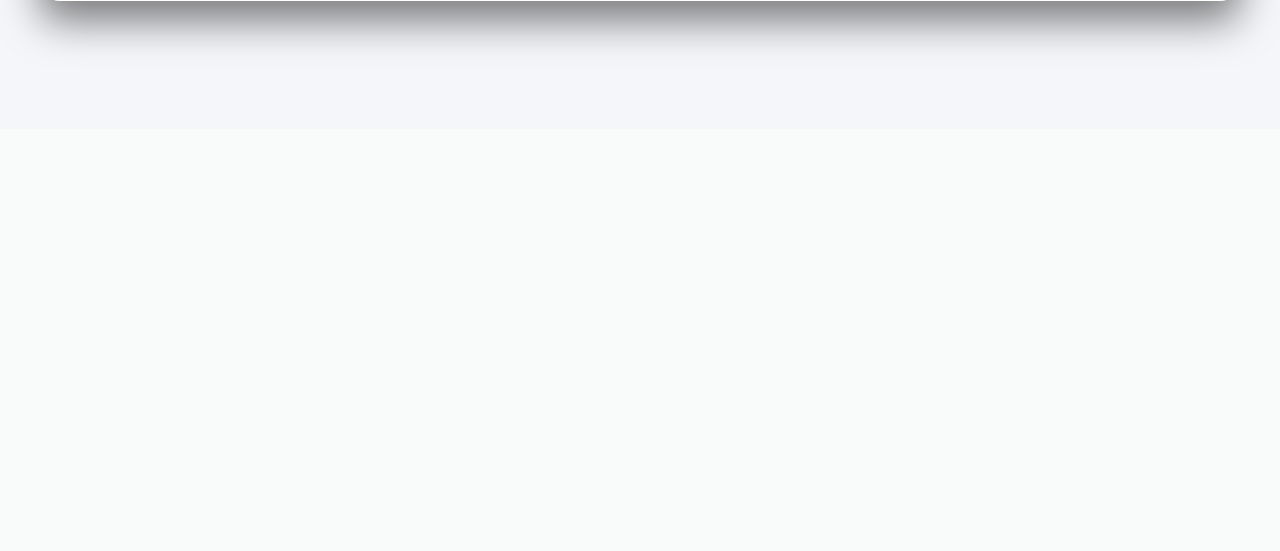
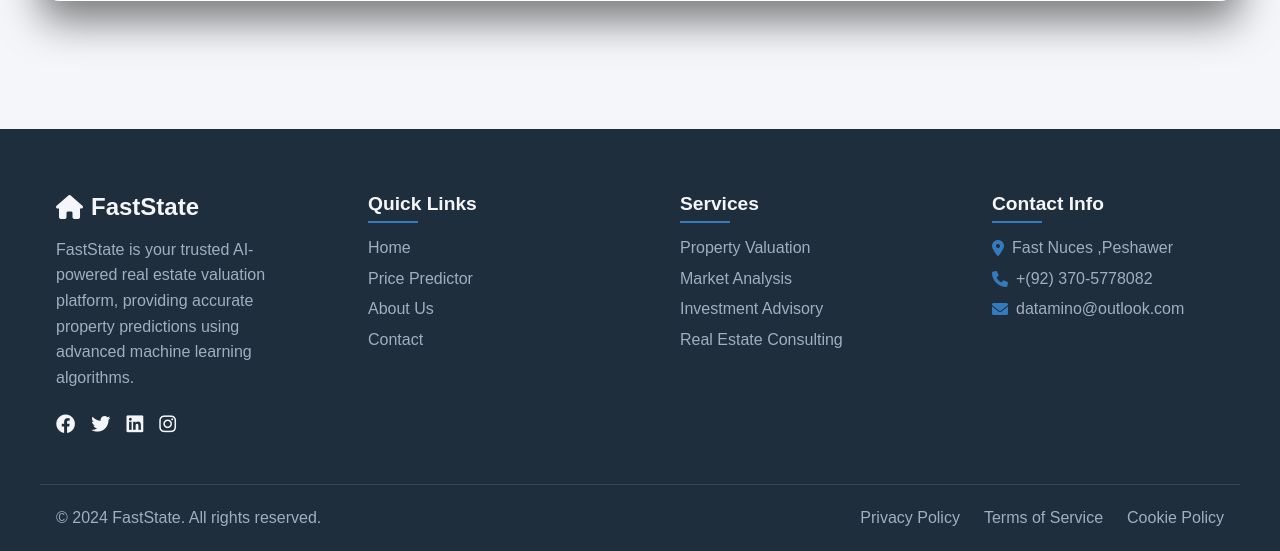
Before and after one commit to datamino/faststate, a Flask app: template templates/index.html in a window 1280 px wide. Shown: the part 1518-2069 px from the top of the page. Before the commit the page ends 1569 px from the top, so only its background shows below. Run offline with Flask 3, Linux system fonts and the light colour scheme; the template is opened without the code that fills it, so the values that code supplies are empty.

Commit message:
Final Commit

```diff
--- a/templates/index.html
+++ b/templates/index.html
@@ -96,7 +96,7 @@
             text-align: center;
             padding: 0 2rem;
             background: linear-gradient(rgba(44, 62, 80, 0.3), rgba(44, 62, 80, 0.3)),
-                        url('bg.jpg') center/cover no-repeat;
+                        url('https://ucarecdn.com/04d7806f-d933-422b-8b48-891ce3327811/bg.jpg') center/cover no-repeat;
             position: relative;
         }
 
@@ -347,6 +347,149 @@
             }
         }
 
+        .footer {
+            background:rgb(31, 46, 61);
+            color: var(--light);
+            padding: 4rem 2rem 0;
+            margin-top: 4rem;
+        }
+
+        .footer-content {
+            max-width: 1200px;
+            margin: 0 auto;
+            display: grid;
+            grid-template-columns: repeat(auto-fit, minmax(250px, 1fr));
+            gap: 3rem;
+            padding-bottom: 3rem;
+        }
+
+        .footer-section {
+            padding: 0 1rem;
+        }
+
+        .footer-logo {
+            display: flex;
+            align-items: center;
+            gap: 0.5rem;
+            font-size: 1.5rem;
+            font-weight: 700;
+            margin-bottom: 1rem;
+        }
+
+        .footer-description {
+            color: #a0aec0;
+            line-height: 1.6;
+            margin-bottom: 1.5rem;
+        }
+
+        .social-links {
+            display: flex;
+            gap: 1rem;
+        }
+
+        .social-links a {
+            color: var(--light);
+            font-size: 1.2rem;
+            transition: color 0.3s ease;
+        }
+
+        .social-links a:hover {
+            color: #357ABD;
+        }
+
+        .footer-section h3 {
+            color: var(--light);
+            font-size: 1.2rem;
+            margin-bottom: 1.5rem;
+            position: relative;
+        }
+
+        .footer-section h3::after {
+            content: '';
+            position: absolute;
+            left: 0;
+            bottom: -0.5rem;
+            width: 50px;
+            height: 2px;
+            background: #357ABD;
+        }
+
+        .footer-section ul {
+            list-style: none;
+        }
+
+        .footer-section ul li {
+            margin-bottom: 0.8rem;
+        }
+
+        .footer-section ul li a {
+            color: #a0aec0;
+            text-decoration: none;
+            transition: color 0.3s ease;
+        }
+
+        .footer-section ul li a:hover {
+            color: #357ABD;
+        }
+
+        .contact-info li {
+            display: flex;
+            align-items: center;
+            gap: 0.5rem;
+            color: #a0aec0;
+        }
+
+        .contact-info li i {
+            color: #357ABD;
+        }
+
+        .footer-bottom {
+            max-width: 1200px;
+            margin: 0 auto;
+            padding: 1.5rem 1rem;
+            display: flex;
+            justify-content: space-between;
+            align-items: center;
+            border-top: 1px solid rgba(255, 255, 255, 0.1);
+        }
+
+        .footer-bottom p {
+            color: #a0aec0;
+        }
+
+        .footer-bottom-links {
+            display: flex;
+            gap: 1.5rem;
+        }
+
+        .footer-bottom-links a {
+            color: #a0aec0;
+            text-decoration: none;
+            transition: color 0.3s ease;
+        }
+
+        .footer-bottom-links a:hover {
+            color: #357ABD;
+        }
+
+        @media (max-width: 768px) {
+            .footer-content {
+                grid-template-columns: 1fr;
+            }
+
+            .footer-bottom {
+                flex-direction: column;
+                text-align: center;
+                gap: 1rem;
+            }
+
+            .footer-bottom-links {
+                flex-direction: column;
+                gap: 0.5rem;
+            }
+        }
+
+
 
     </style>
 </head>
@@ -527,6 +670,65 @@
         </div>
     </div>
 </div>
+<footer class="footer">
+    <div class="footer-content">
+        <div class="footer-section">
+            <div class="footer-logo">
+                <i class="fas fa-home"></i>
+                <span>FastState</span>
+            </div>
+            <p class="footer-description">
+                FastState is your trusted AI-powered real estate valuation platform, providing accurate property predictions using advanced machine learning algorithms.
+            </p>
+            <div class="social-links">
+                <a href="#"><i class="fab fa-facebook"></i></a>
+                <a href="#"><i class="fab fa-twitter"></i></a>
+                <a href="#"><i class="fab fa-linkedin"></i></a>
+                <a href="#"><i class="fab fa-instagram"></i></a>
+            </div>
+        </div>
+
+        <div class="footer-section">
+            <h3>Quick Links</h3>
+            <ul>
+                <li><a href="#home">Home</a></li>
+                <li><a href="#predict">Price Predictor</a></li>
+                <li><a href="#about">About Us</a></li>
+                <li><a href="#contact">Contact</a></li>
+            </ul>
+        </div>
+
+        <div class="footer-section">
+            <h3>Services</h3>
+            <ul>
+                <li><a href="#">Property Valuation</a></li>
+                <li><a href="#">Market Analysis</a></li>
+                <li><a href="#">Investment Advisory</a></li>
+                <li><a href="#">Real Estate Consulting</a></li>
+            </ul>
+        </div>
+
+        <div class="footer-section">
+            <h3>Contact Info</h3>
+            <ul class="contact-info">
+                <li><i class="fas fa-map-marker-alt"></i> Fast Nuces ,Peshawer</li>
+                <li><i class="fas fa-phone"></i> +(92) 370-5778082</li>
+                <li><i class="fas fa-envelope"></i> datamino@outlook.com</li>
+
+            </ul>
+        </div>
+    </div>
+
+    <div class="footer-bottom">
+        <p>&copy; 2024 FastState. All rights reserved.</p>
+        <div class="footer-bottom-links">
+            <a href="#">Privacy Policy</a>
+            <a href="#">Terms of Service</a>
+            <a href="#">Cookie Policy</a>
+        </div>
+    </div>
+</footer>
+
 
 
 <script>
```
